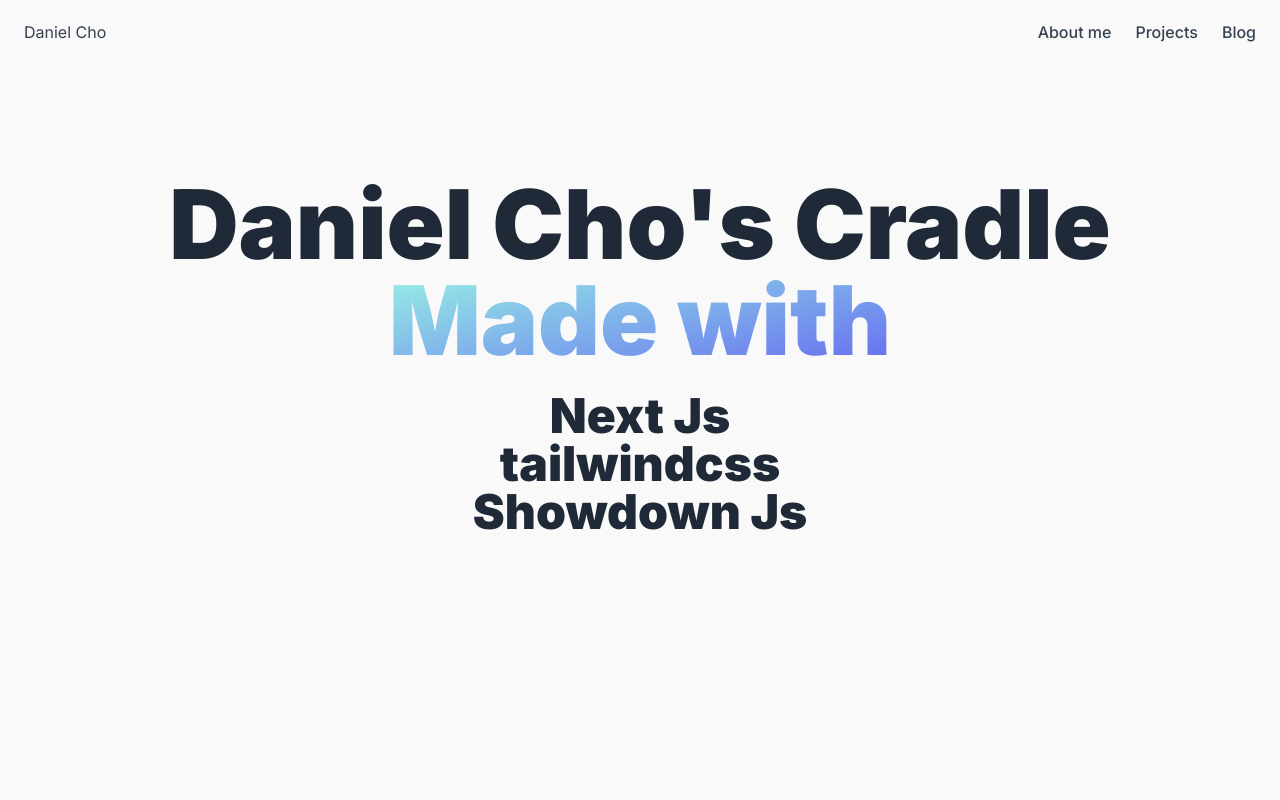
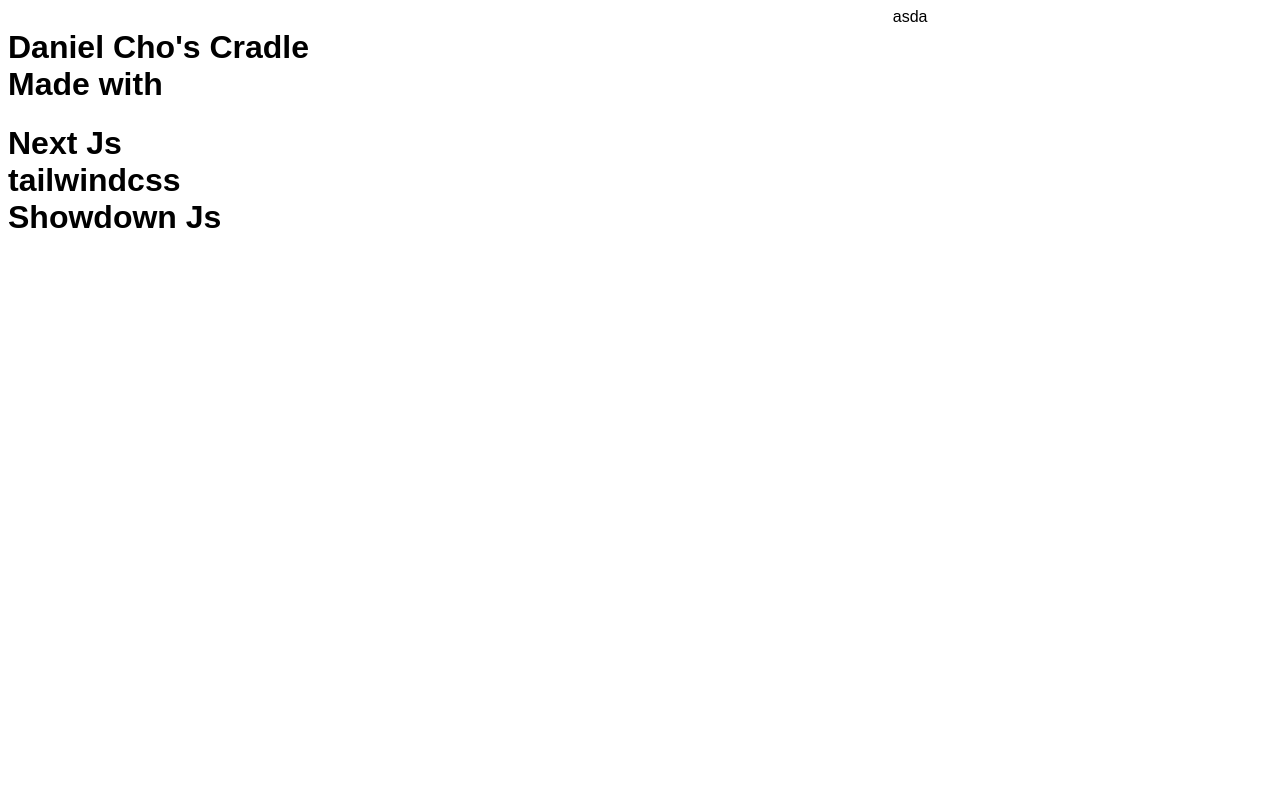
Before and after one commit to arduinocc04/my-page, a Next.js app: page / in a window 1280 px wide. Shown: the top 800 px of the page. Built offline with nearby package versions, Linux system fonts and the light colour scheme; a web font is replaced by a local one.

Commit message:
change font and layout

```diff
--- a/app/layout.tsx
+++ b/app/layout.tsx
@@ -1,9 +1,40 @@
-import './globals.css'
-import { Inter } from 'next/font/google'
-import  Footer from '../component/Footer'
+import localFont from 'next/font/local'
+import Disco from '@/component/DiscoComm'
+import "./styles/layout.css"
 
-const inter = Inter({ subsets: ['latin'] })
+const nanumGothic = localFont({
+  src: [
+    {
+      path: "./font/NanumGothic.ttf",
+      weight: "400"
+    },
+    {
+      path: "./font/NanumGothicBold.ttf",
+      weight: "700"
+    },
+    {
+      path: "./font/NanumGothicExtraBold.ttf",
+      weight: "800"
+    }
+  ]
+});
 
+const nanumMyeongjo = localFont({
+  src: [
+    {
+      path: "./font/NanumMyeongjo.ttf",
+      weight: "400"
+    },
+    {
+      path: "./font/NanumMyeongjoBold.ttf",
+      weight: "700"
+    },
+    {
+      path: "./font/NanumMyeongjoExtraBold.ttf",
+      weight: "800"
+    }
+  ]
+})
 export const metadata = {
   title: 'Daniel\'s Cradle',
   description: 'Daniel\'s Cradle',
@@ -15,27 +46,17 @@
   children: React.ReactNode
 }) {
   return (
-    <html lang="en">
-      <body className={inter.className}>
-        <div className="dark:bg-gray-900">
-          <header className="mx-auto max-w-screen-xl">
-            <div className="px-6 py-5 flex items-center space-y-0">
-              <div className="flex-grow flex justify-start">
-                <a className="text-gray-700 dark:text-gray-200 hover:text-gray-600 dark:hover:text-gray-400" href="/">
-                  <p>Daniel Cho</p>
-                </a>
-              </div>
-              <div className="hidden sm:flex items-center justify-center space-x-6 text-base font-medium">
-                <a className="text-gray-700 dark:text-gray-200 hover:text-gray-600 dark:hover:text-gray-400" href="/aboutme">About me</a>
-                <a className="text-gray-700 dark:text-gray-200 hover:text-gray-600 dark:hover:text-gray-400" href="/projecthome">Projects</a>
-                <a className="text-gray-700 dark:text-gray-200 hover:text-gray-600 dark:hover:text-gray-400" href="/bloghome">Blog</a>
-              </div>
-            </div>
-          </header>
+    <html>
+      <body className="">
+        <div className="main-wrapper">
+          <div className={`${nanumGothic.className} main-yorha`} style={{fontWeight: "normal"}}>
+            {children}
+          </div>
+          <div className={`${nanumMyeongjo.className} main-disco`} style={{fontWeight: "normal"}}>
+            <Disco />
+          </div>
         </div>
-        {children}
       </body>
-      <Footer />
     </html>
   )
 }
--- /dev/null
+++ b/app/styles/layout.css
@@ -0,0 +1,22 @@
+.main-wrapper {
+    display: grid;
+    grid-template-columns: repeat(10, 1fr);
+    gap: 0px;
+    grid-template-rows: 1fr;
+}
+
+.main-disco {
+    grid-column: 8 / 11;
+    grid-row: 1;
+}
+
+.main-yorha {
+    grid-column: 1 / 8;
+    grid-row: 1;
+}
+
+.aboutme-flex {
+    display: flex;
+    gap: 0px;
+    flex-direction: column;
+}
--- /dev/null
+++ b/component/DiscoComm.tsx
@@ -0,0 +1,4 @@
+"use client";
+export default function Disco() {
+    return (<div>asda</div>);
+}
```
